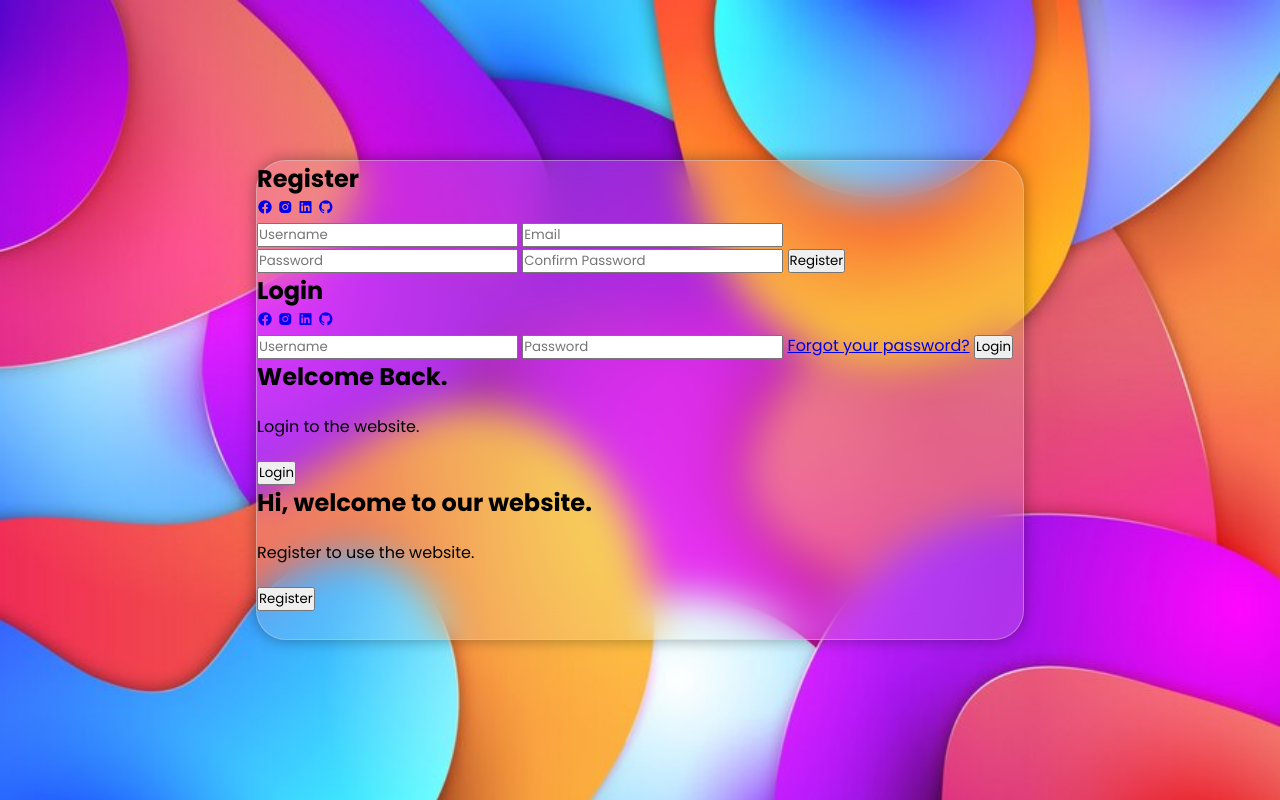
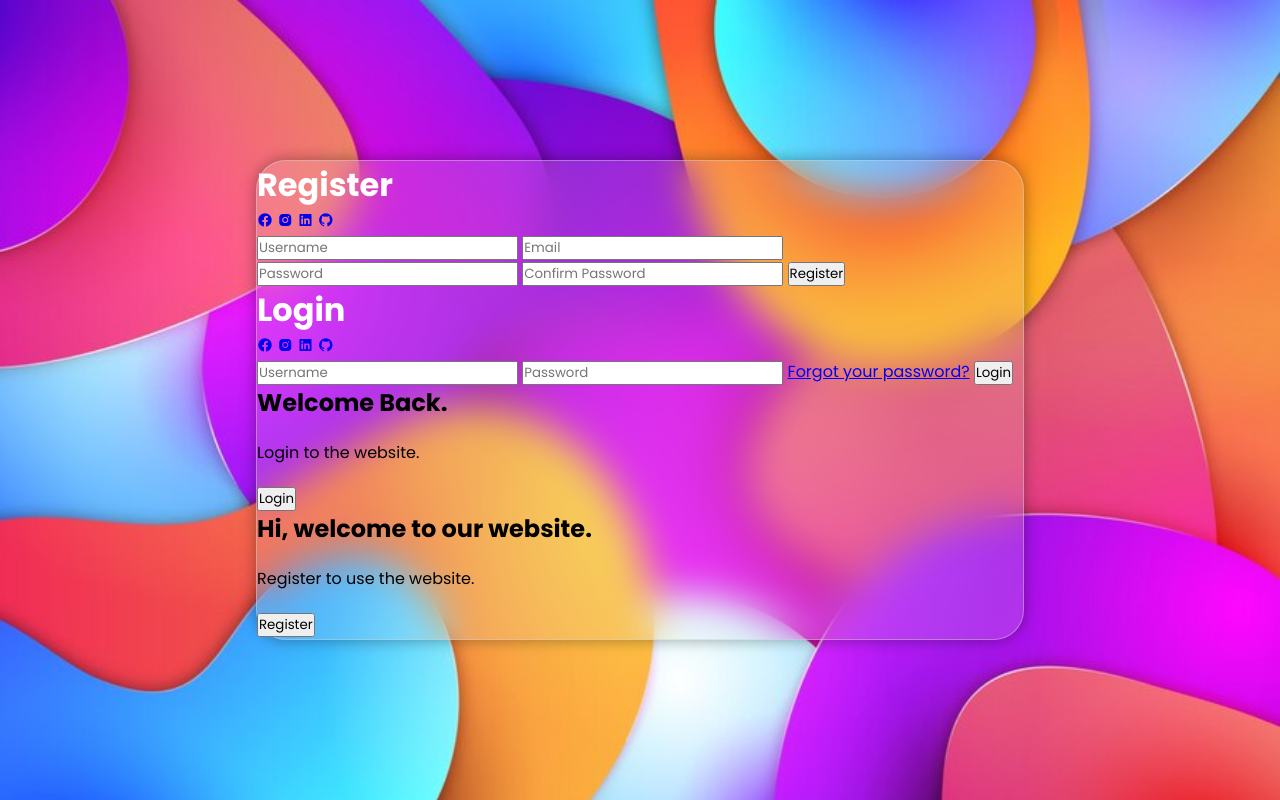
Before and after one commit to mariantonyaf/projeto-login3, a plain HTML site: page index.html in a window 1280 px wide. Drawn offline with nearby package versions, Linux system fonts and the light colour scheme.

Commit message:
Update index.html

```diff
--- a/index.html
+++ b/index.html
@@ -13,7 +13,7 @@
 
         <div class="form-container register">
             <form>
-                <h2>Register</h2>
+                <h1>Register</h1>
                 <div class="social-icons">
                     <a href="#"><i class='bx bxl-facebook-circle'></i></a>
                     <a href="#"><i class='bx bxl-instagram-alt' ></i></a>
@@ -30,7 +30,7 @@
 
         <div class="form-container login">
             <form>
-                <h2>Login</h2>
+                <h1>Login</h1>
                 <div class="social-icons">
                     <a href="#"><i class='bx bxl-facebook-circle'></i></a>
                     <a href="#"><i class='bx bxl-instagram-alt' ></i></a>
```
